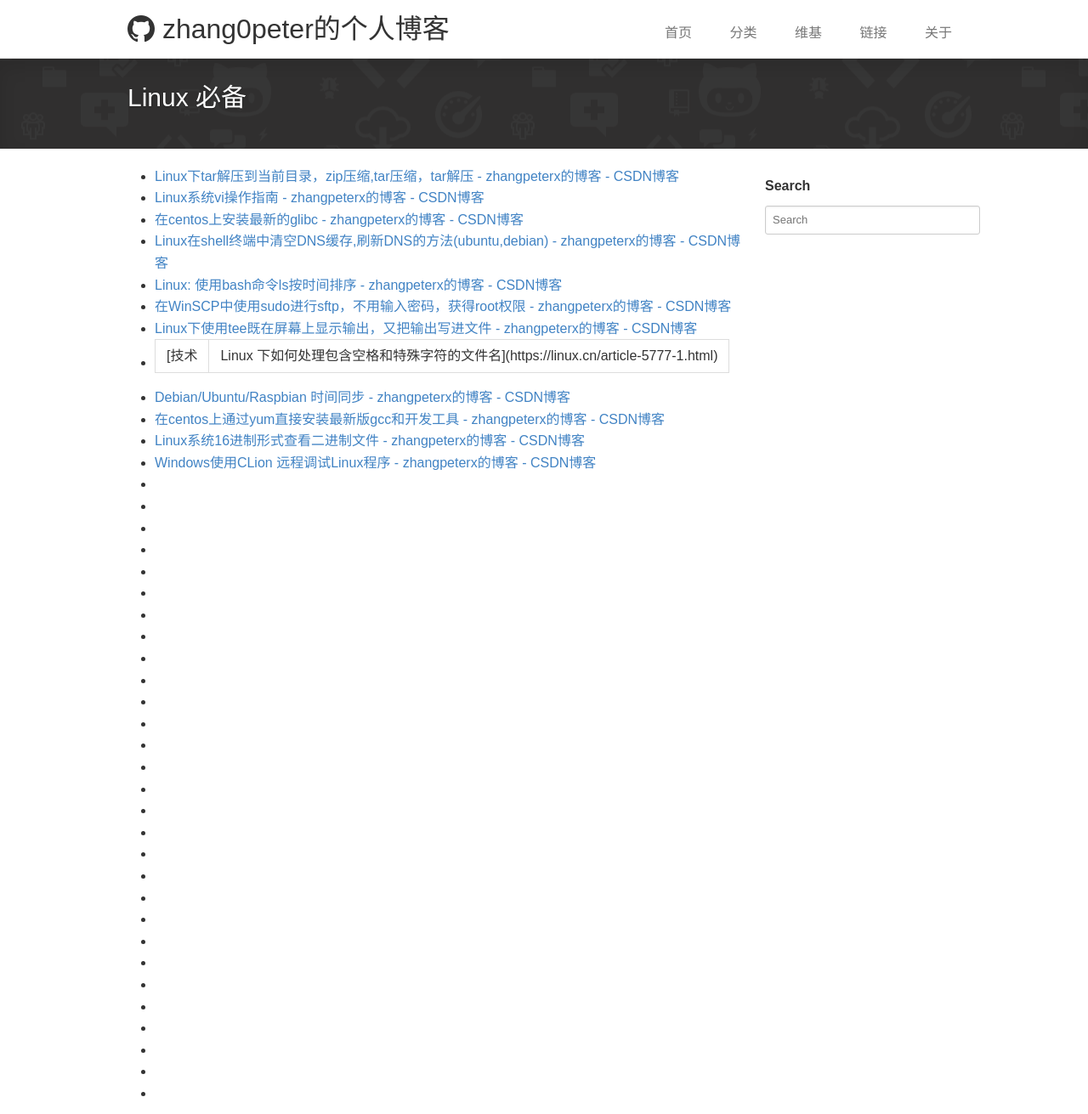
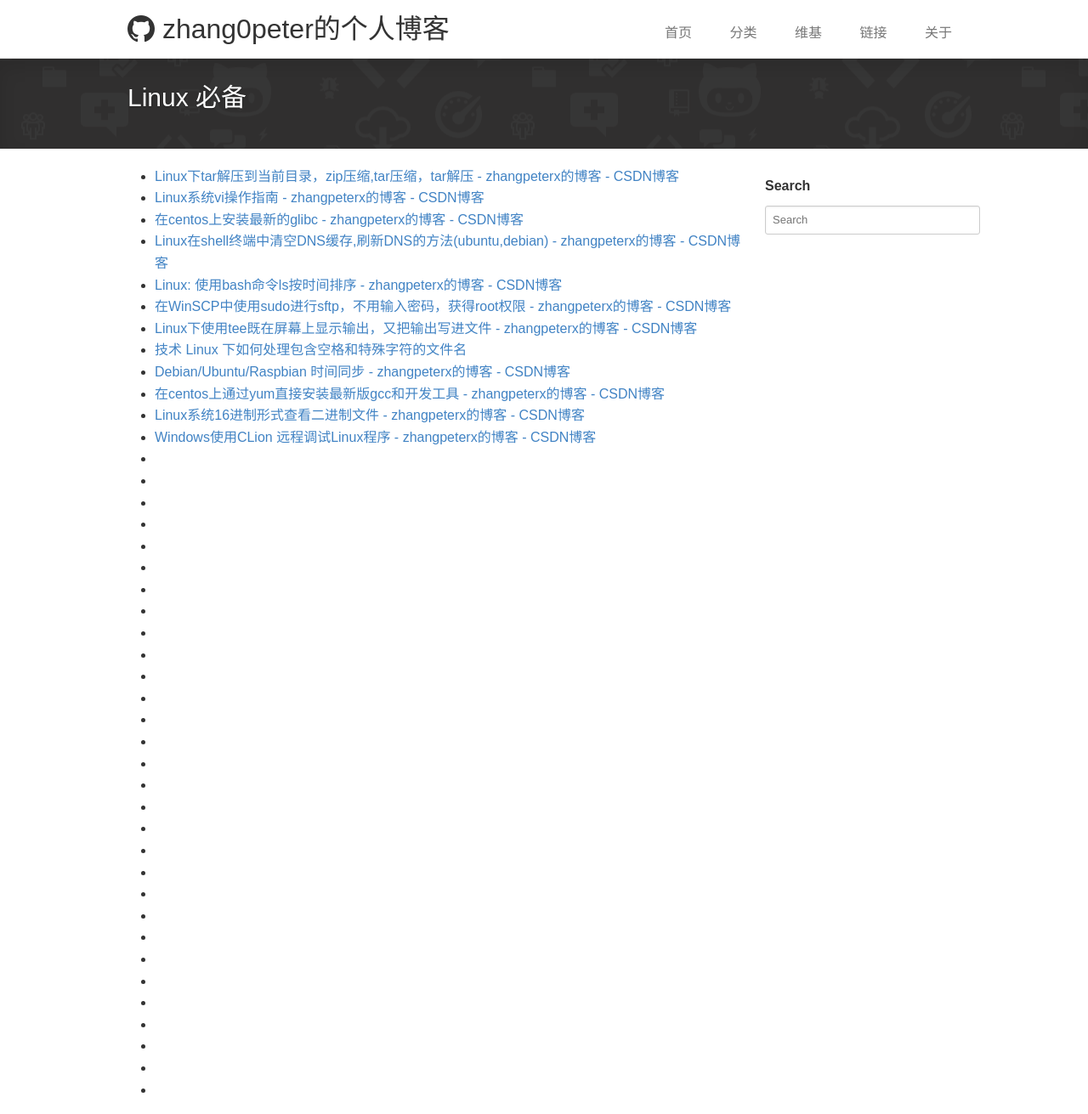
Before and after one commit to last2win/blog-cdn, a Jekyll site: the page built from _wiki/linux.md, in a window 1280 px wide, cut to the strip 0-1311 px from the top of the page. Shown: the whole strip at 85% size. Built offline with Jekyll 4.4.1, drawn with Linux system fonts in a browser that asks for light colours; comment, search, counter and statistics services are not loaded.

Commit message:
2020-1-12

```diff
--- a/_wiki/linux.md
+++ b/_wiki/linux.md
@@ -13,7 +13,7 @@ keywords: Linux
 *   [Linux: 使用bash命令ls按时间排序 - zhangpeterx的博客 - CSDN博客](https://blog.csdn.net/zhangpeterx/article/details/93165265)
 *   [在WinSCP中使用sudo进行sftp，不用输入密码，获得root权限 - zhangpeterx的博客 - CSDN博客](https://blog.csdn.net/zhangpeterx/article/details/95001286)
 *   [Linux下使用tee既在屏幕上显示输出，又把输出写进文件 - zhangpeterx的博客 - CSDN博客](https://blog.csdn.net/zhangpeterx/article/details/90573567)
-*   [技术|Linux 下如何处理包含空格和特殊字符的文件名](https://linux.cn/article-5777-1.html)
+*   [技术 Linux 下如何处理包含空格和特殊字符的文件名](https://linux.cn/article-5777-1.html)
 *   [Debian/Ubuntu/Raspbian 时间同步 - zhangpeterx的博客 - CSDN博客](https://blog.csdn.net/zhangpeterx/article/details/84134141)
 *   [在centos上通过yum直接安装最新版gcc和开发工具 - zhangpeterx的博客 - CSDN博客](https://blog.csdn.net/zhangpeterx/article/details/96141900)
 *   [Linux系统16进制形式查看二进制文件 - zhangpeterx的博客 - CSDN博客](https://blog.csdn.net/zhangpeterx/article/details/95448494)
```
